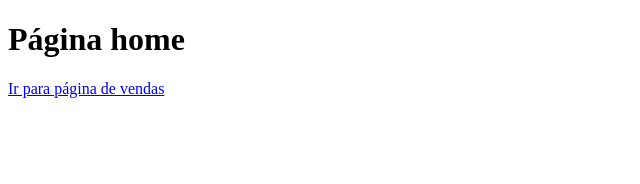
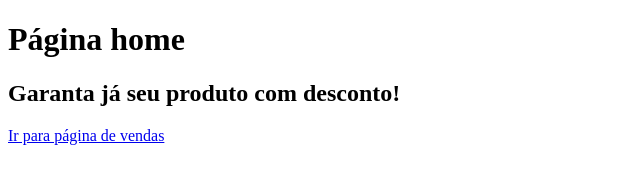
Before and after one commit to adrianodrico/sitedevendasdev, a plain HTML site: page index.html in a window 1280 px wide. Shown: the whole page, without its empty margins (0-640 px from the left). Drawn offline with Linux system fonts and the light colour scheme.

Commit message:
Frase de desconto na index e na vendas

```diff
--- a/index.html
+++ b/index.html
@@ -7,6 +7,8 @@
 </head>
 <body>
    <h1>Página home</h1>
+   <h2>Garanta já seu produto com desconto!</h2>
    <a href="vendas.html">Ir para página de vendas</a>
+
 </body>
 </html>
```
Also changed, not shown: vendas.html (+1 -0 lines).
